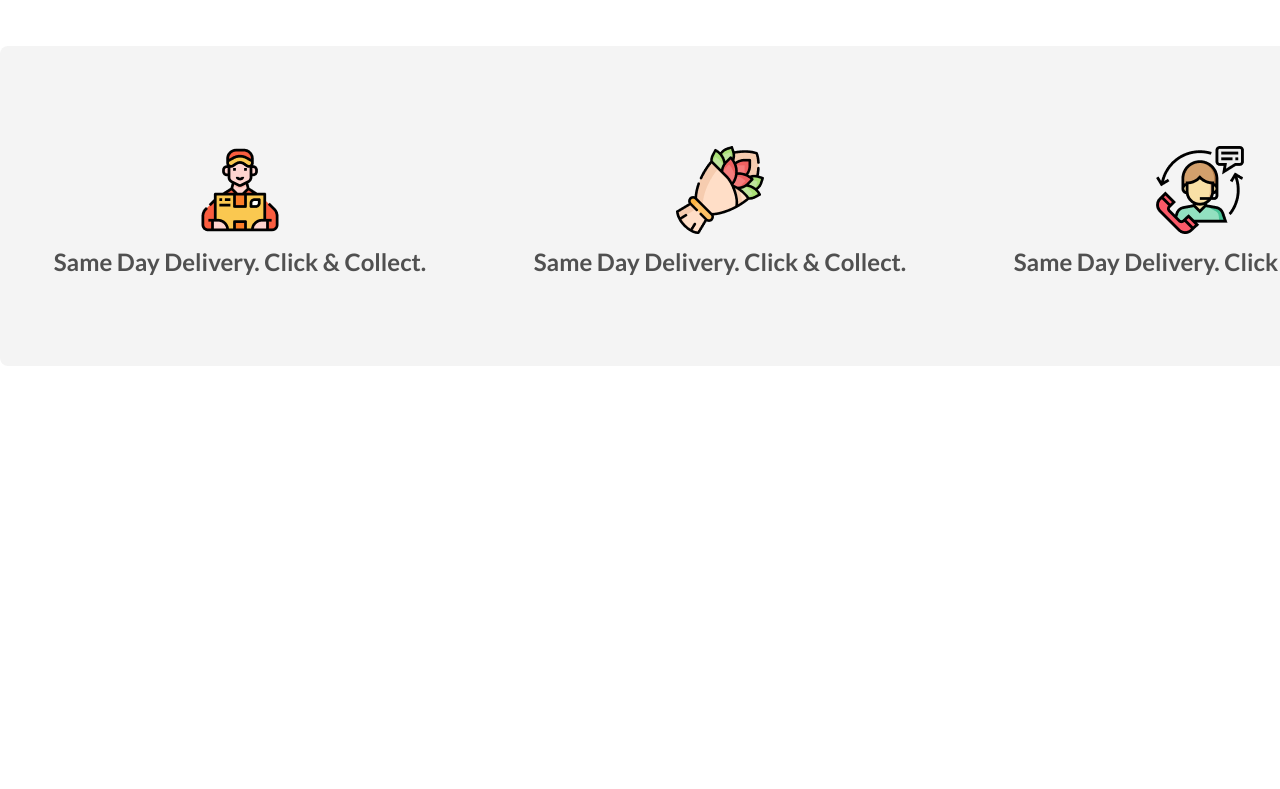
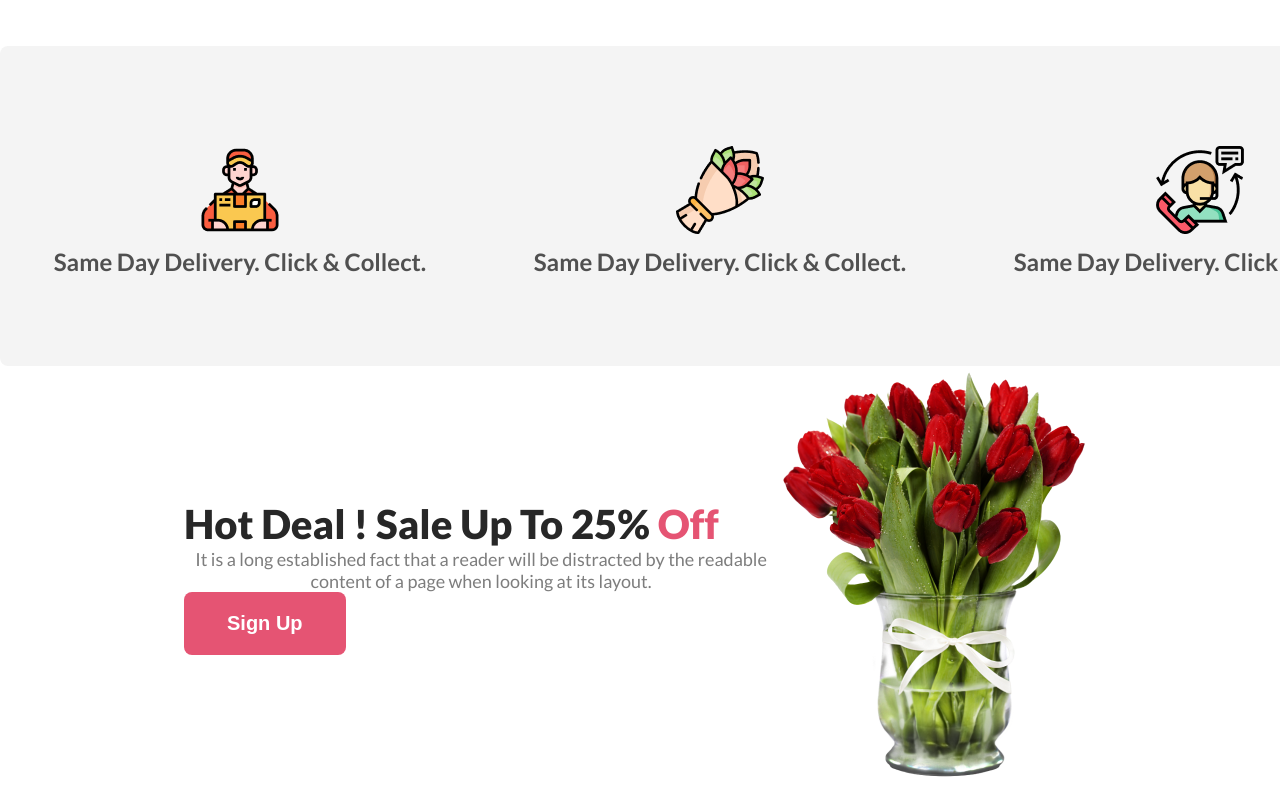
Before and after one commit to SagorChandra404/assinment-project-1, a plain HTML site: page index.html in a window 1280 px wide. Shown: the part 1643-2432 px from the top of the page. Before the commit the page ends 2009 px from the top, so only its background shows below. Drawn offline with Linux system fonts and the light colour scheme.

Commit message:
hot deals part some section added

```diff
--- a/index.html
+++ b/index.html
@@ -77,7 +77,14 @@
 
         <section>
             <div class="hot-deals">
-
+                <div class="hot-deal-item">
+                    <h2 class="hot-deal-title">Hot Deal ! Sale Up To 25% <span class="off-color">Off</span></h2>
+                    <p class="hot-deal-descprition">It is a long established fact that a reader will be distracted by the readable content of a page when looking at its layout.</p>
+                    <button class="btn2">Sign Up</button>
+                </div>
+                <div class="hot-deal-image">
+                    <img class="deal-image" src="./Flower Asset/pngwing 8.png" alt="">
+                </div>
             </div>
         </section>
     </main>
--- a/style.css
+++ b/style.css
@@ -141,3 +141,35 @@ body{
     font-size: 24px;
     font-weight: 600;
 }
+.hot-deals{
+    display: flex;
+    justify-content: center;
+    align-items: center;
+}
+.hot-deal-title{
+    color: #272727;
+    font-size: 40px;
+    font-weight: 800;
+}
+.off-color{
+    color: #E55473;
+}
+
+.hot-deal-descprition{
+    width: 594px;
+    color: rgba(39, 39, 39, 0.60);
+    text-align: center;
+    font-size: 18px;
+    font-weight: 400;
+}
+
+.btn2{
+    border-radius: 8px;
+    background: #E55473;
+    border: none;
+    color: #FFF;
+    font-size: 20px;
+    font-weight: 700;
+    padding: 20px 43px;
+
+}
```
